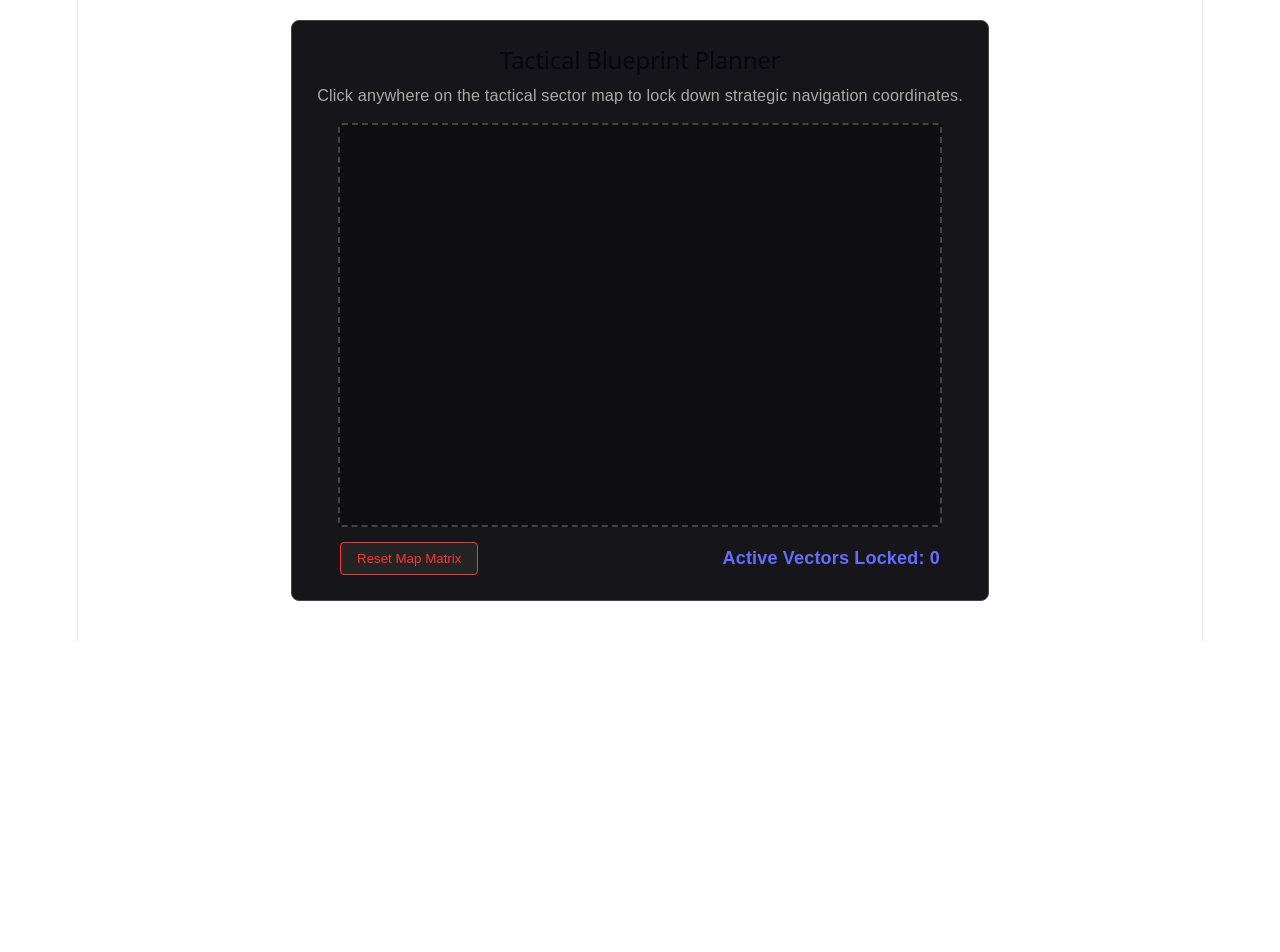
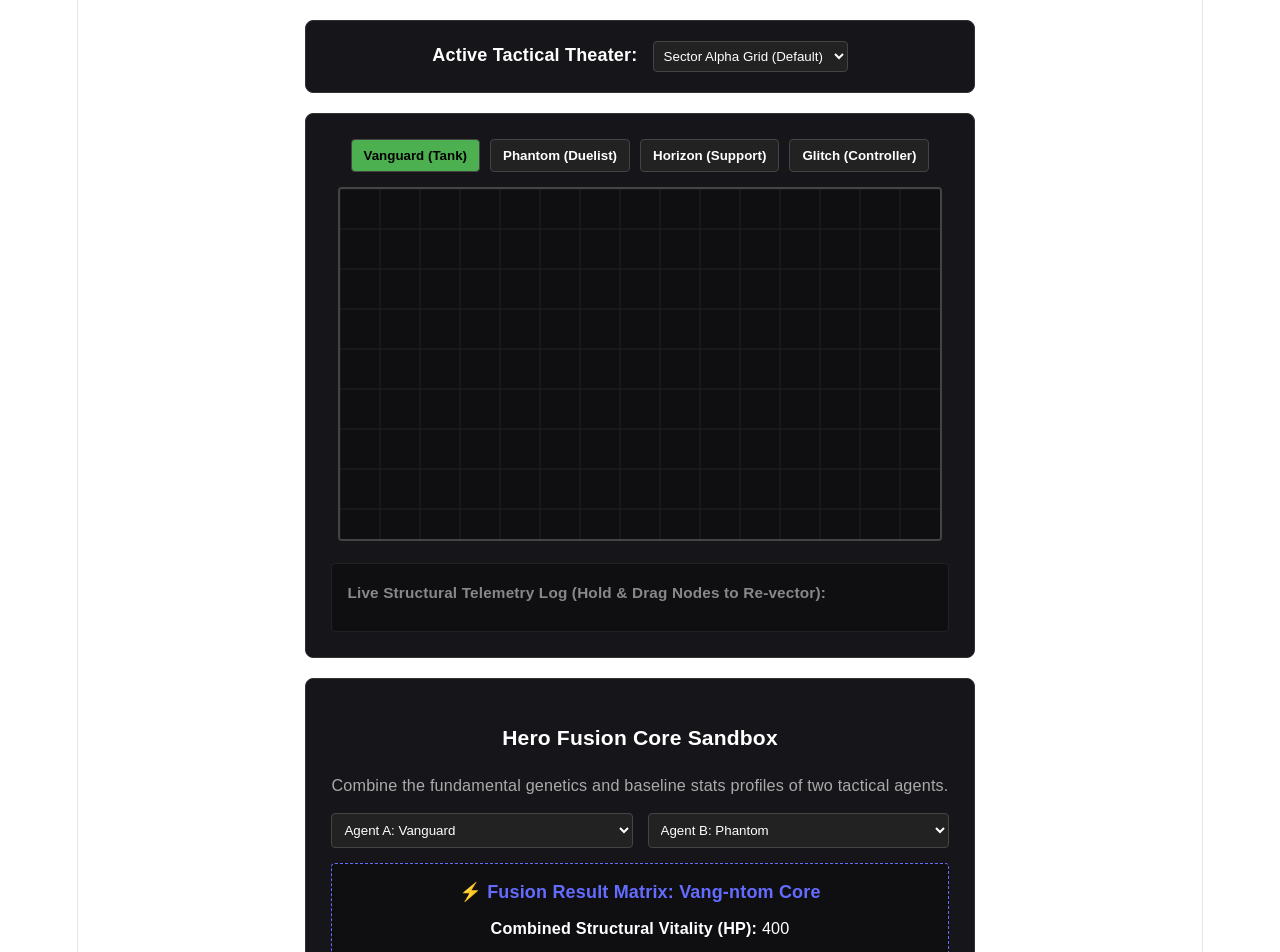
Before and after one commit to BlackHawk-source/project-chimera, a React (Vite) app: page / in a window 1280 px wide. Shown: the part 300-1252 px from the top of the page. Before the commit the page ends 941 px from the top, so only its background shows below. Built offline with nearby package versions, Linux system fonts and the light colour scheme.

Commit message:
feat: add drag-and-drop telemetry, chracter fusion, and map selector matrix

```diff
--- a/src/components/TacticalMap.jsx
+++ b/src/components/TacticalMap.jsx
@@ -1,73 +1,210 @@
-import React, { useRef, useState } from 'react';
+import React, { useRef, useState, useEffect } from 'react';
+
+// Centralized Mock Data
+const HERO_DATABASE = [
+  { id: 'vanguard', name: 'Vanguard', role: 'Tank', health: 600, speed: 4.5, iconColor: '#4caf50', ability: 'Barricade Shield' },
+  { id: 'phantom', name: 'Phantom', role: 'Duelist', health: 200, speed: 6.0, iconColor: '#ff9800', ability: 'Phase Dash' },
+  { id: 'horizon', name: 'Horizon', role: 'Support', health: 250, speed: 5.0, iconColor: '#00bcd4', ability: 'Healing Ward' },
+  { id: 'glitch', name: 'Glitch', role: 'Controller', health: 300, speed: 4.8, iconColor: '#e91e63', ability: 'System EMP' }
+];
+
+const THEATER_MAPS = [
+  { id: 'sector-alpha', name: 'Sector Alpha Grid (Default)', bgColor: '#0f0f12', gridColor: '#222' },
+  { id: 'omega-facility', name: 'Omega Lab Complex', bgColor: '#181313', gridColor: '#3c1a1a' },
+  { id: 'deep-space-outpost', name: 'Deep Space Station', bgColor: '#0b131a', gridColor: '#1a334d' }
+];
 
 export default function TacticalMap() {
   const canvasRef = useRef(null);
+
+  // Feature State Management
   const [markers, setMarkers] = useState([]);
+  const [selectedHero, setSelectedHero] = useState(HERO_DATABASE[0]);
+  const [activeTheater, setActiveTheater] = useState(THEATER_MAPS[0]);
+  const [isDragging, setIsDragging] = useState(false);
+  const [draggedNodeId, setDraggedNodeId] = useState(null);
 
-  const handleMapClick = (e) => {
-    const rect = canvasRef.current.getBoundingClientRect();
-    const x = Math.round(e.clientX - rect.left);
-    const y = Math.round(e.clientY - rect.top);
+  // Fusion Sandbox State
+  const [fusionParentA, setFusionParentA] = useState('vanguard');
+  const [fusionParentB, setFusionParentB] = useState('phantom');
 
-    // Create a new coordinate object
-    const newMarker = { x, y, id: Date.now(), type: 'Alpha Entry Point' };
-    const updatedMarkers = [...markers, newMarker];
-    setMarkers(updatedMarkers);
+  // Trigger continuous re-drawing whenever state modifications occur
+  useEffect(() => {
+    drawCanvasMatrix();
+  }, [markers, activeTheater]);
 
-    // Draw coordinate marker directly on browser HTML5 canvas context
-    const ctx = canvasRef.current.getContext('2d');
-    ctx.fillStyle = '#646cff';
-    ctx.shadowBlur = 10;
-    ctx.shadowColor = '#646cff';
+  const drawCanvasMatrix = () => {
+    const canvas = canvasRef.current;
+    if (!canvas) return;
+    const ctx = canvas.getContext('2d');
 
-    ctx.beginPath();
-    ctx.arc(x, y, 6, 0, 2 * Math.PI);
-    ctx.fill();
+    // Clear & redraw background canvas bounds
+    ctx.fillStyle = activeTheater.bgColor;
+    ctx.fillRect(0, 0, canvas.width, canvas.height);
 
-    // Reset shadow for text or future actions
-    ctx.shadowBlur = 0;
+    // Draw Map Schematics (Grid lines)
+    ctx.strokeStyle = activeTheater.gridColor;
+    ctx.lineWidth = 1;
+    for (let x = 0; x < canvas.width; x += 40) {
+      ctx.beginPath(); ctx.moveTo(x, 0); ctx.lineTo(x, canvas.height); ctx.stroke();
+    }
+    for (let y = 0; y < canvas.height; y += 40) {
+      ctx.beginPath(); ctx.moveTo(0, y); ctx.lineTo(canvas.width, y); ctx.stroke();
+    }
+
+    // Draw placed nodes along tracking array
+    markers.forEach((marker) => {
+      ctx.fillStyle = marker.color;
+      ctx.shadowBlur = 12;
+      ctx.shadowColor = marker.color;
+
+      ctx.beginPath();
+      ctx.arc(marker.x, marker.y, 10, 0, 2 * Math.PI);
+      ctx.fill();
+
+      // Render Hero tag initials inside circle
+      ctx.shadowBlur = 0;
+      ctx.fillStyle = '#fff';
+      ctx.font = 'bold 9px sans-serif';
+      ctx.textAlign = 'center';
+      ctx.fillText(marker.heroName.substring(0, 2).toUpperCase(), marker.x, marker.y + 3);
+    });
   };
 
-  const clearMap = () => {
-    const ctx = canvasRef.current.getContext('2d');
-    ctx.clearRect(0, 0, 600, 400);
-    setMarkers([]);
+  // Drag-and-Drop Math Handlers
+  const getCanvasCoords = (e) => {
+    const rect = canvasRef.current.getBoundingClientRect();
+    return {
+      x: Math.round(e.clientX - rect.left),
+      y: Math.round(e.clientY - rect.top)
+    };
   };
 
+  const handleMouseDown = (e) => {
+    const coords = getCanvasCoords(e);
+    // Proximity check: did user click within 15px radius of a node?
+    const clickedNode = markers.find(m => Math.hypot(m.x - coords.x, m.y - coords.y) < 15);
+
+    if (clickedNode) {
+      setIsDragging(true);
+      setDraggedNodeId(clickedNode.id);
+    } else {
+      // Place a fresh Node entry pinned to currently active Hero selection
+      const newNode = {
+        id: Date.now(),
+        x: coords.x,
+        y: coords.y,
+        heroName: selectedHero.name,
+        color: selectedHero.iconColor
+      };
+      setMarkers([...markers, newNode]);
+    }
+  };
+
+  const handleMouseMove = (e) => {
+    if (!isDragging || !draggedNodeId) return;
+    const coords = getCanvasCoords(e);
+    setMarkers(markers.map(m => m.id === draggedNodeId ? { ...m, x: coords.x, y: coords.y } : m));
+  };
+
+  const handleMouseUp = () => {
+    setIsDragging(false);
+    setDraggedNodeId(null);
+  };
+
+  // Run Character Fusion Sandbox Engine Logic
+  const calculateFusion = () => {
+    const pA = HERO_DATABASE.find(h => h.id === fusionParentA);
+    const pB = HERO_DATABASE.find(h => h.id === fusionParentB);
+    return {
+      name: `${pA.name.substring(0, 4)}-${pB.name.substring(pB.name.length - 4)} Core`,
+      health: Math.round((pA.health + pB.health) / 2),
+      speed: ((pA.speed + pB.speed) / 2).toFixed(1),
+      fusedAbility: `${pA.ability} + ${pB.ability}`
+    };
+  };
+
+  const currentFusion = calculateFusion();
+
   return (
-    <div style={{ border: '1px solid #444', padding: '25px', borderRadius: '8px', margin: '20px 0', backgroundColor: '#16161a', color: '#fff' }}>
-      <h2>Tactical Blueprint Planner</h2>
-      <p style={{ color: '#aaa', fontSize: '0.9rem' }}>Click anywhere on the tactical sector map to lock down strategic navigation coordinates.</p>
+    <div style={{ display: 'grid', gridTemplateColumns: '1fr', gap: '20px', color: '#fff' }}>
 
-      <div style={{ margin: '15px 0' }}>
-        <canvas
-          ref={canvasRef}
-          width={600}
-          height={400}
-          onClick={handleMapClick}
-          style={{ border: '2px dashed #444', backgroundColor: '#0f0f12', cursor: 'crosshair', display: 'block', margin: '0 auto', borderRadius: '4px' }}
-        />
+      {/* SECTION 4: MAP THEATER SWITCHER */}
+      <div style={{ background: '#16161a', padding: '20px', borderRadius: '8px', border: '1px solid #333' }}>
+        <label style={{ marginRight: '10px', fontWeight: 'bold' }}>Active Tactical Theater: </label>
+        <select
+          value={activeTheater.id}
+          onChange={(e) => {
+            setActiveTheater(THEATER_MAPS.find(m => m.id === e.target.value));
+            setMarkers([]); // Clear matrix fields smoothly on landscape wipe
+          }}
+          style={{ background: '#222', color: '#fff', padding: '6px', borderRadius: '4px', border: '1px solid #444' }}
+        >
+          {THEATER_MAPS.map(m => <option key={m.id} value={m.id}>{m.name}</option>)}
+        </select>
       </div>
 
-      <div style={{ display: 'flex', justifyContent: 'space-between', alignItems: 'center', maxWidth: '600px', margin: '0 auto' }}>
-        <button onClick={clearMap} style={{ backgroundColor: '#242424', color: '#ff3333', padding: '8px 16px', border: '1px solid #ff3333', borderRadius: '4px', cursor: 'pointer' }}>
-          Reset Map Matrix
-        </button>
-        <span style={{ color: '#646cff', fontWeight: 'bold' }}>Active Vectors Locked: {markers.length}</span>
-      </div>
+      {/* CANVAS DRAWING SPACE & INTERACTION HOOKS */}
+      <div style={{ background: '#16161a', padding: '25px', borderRadius: '8px', border: '1px solid #333', textAlign: 'center' }}>
 
-      {markers.length > 0 && (
-        <div style={{ marginTop: '20px', textAlign: 'left', maxHeight: '120px', overflowY: 'auto', backgroundColor: '#0f0f12', padding: '10px', borderRadius: '4px', border: '1px solid #222' }}>
-          <strong style={{ fontSize: '0.85rem', color: '#888' }}>Live Structural Telemetry Log:</strong>
-          <div style={{ display: 'grid', gridTemplateColumns: 'repeat(2, 1fr)', gap: '5px', fontSize: '0.8rem', fontFamily: 'monospace', marginTop: '5px' }}>
+        {/* SECTION 1: HERO PORTRAIT SELECTOR BAR */}
+        <div style={{ marginBottom: '15px', display: 'flex', justifyContent: 'center', gap: '10px' }}>
+          {HERO_DATABASE.map(hero => (
+            <button
+              key={hero.id}
+              onClick={() => setSelectedHero(hero)}
+              style={{
+                background: selectedHero.id === hero.id ? hero.iconColor : '#222',
+                color: selectedHero.id === hero.id ? '#000' : '#fff',
+                border: '1px solid #444', padding: '8px 12px', borderRadius: '4px', fontWeight: 'bold', cursor: 'pointer'
+              }}
+            >
+              {hero.name} ({hero.role})
+            </button>
+          ))}
+        </div>
+
+        <canvas
+          ref={canvasRef} width={600} height={350}
+          onMouseDown={handleMouseDown} onMouseMove={handleMouseMove} onMouseUp={handleMouseUp} onMouseLeave={handleMouseUp}
+          style={{ border: '2px solid #444', borderRadius: '4px', cursor: isDragging ? 'grabbing' : 'crosshair' }}
+        />
+
+        {/* SECTION 3: REAL-TIME VECTOR TRACKING LOG */}
+        <div style={{ marginTop: '15px', textAlign: 'left', background: '#0f0f12', padding: '15px', borderRadius: '4px', border: '1px solid #222' }}>
+          <strong style={{ fontSize: '0.85rem', color: '#888' }}>Live Structural Telemetry Log (Hold & Drag Nodes to Re-vector):</strong>
+          <div style={{ display: 'grid', gridTemplateColumns: 'repeat(2, 1fr)', gap: '8px', fontSize: '0.8rem', fontFamily: 'monospace', marginTop: '10px' }}>
             {markers.map((m, idx) => (
-              <div key={m.id} style={{ color: '#4caf50' }}>
-                📍 Node {idx + 1}: Vector [X: {m.x}, Y: {m.y}]
+              <div key={m.id} style={{ color: m.color }}>
+                📍 Node {idx + 1} [{m.heroName}]: Vector [X: {m.x}, Y: {m.y}]
               </div>
             ))}
           </div>
         </div>
-      )}
+      </div>
+
+      {/* SECTION 2: LIVE CHARACTER FUSION SANDBOX ENGINE */}
+      <div style={{ background: '#16161a', padding: '25px', borderRadius: '8px', border: '1px solid #333' }}>
+        <h3>Hero Fusion Core Sandbox</h3>
+        <p style={{ color: '#aaa', fontSize: '0.9rem' }}>Combine the fundamental genetics and baseline stats profiles of two tactical agents.</p>
+
+        <div style={{ display: 'flex', gap: '15px', margin: '15px 0' }}>
+          <select value={fusionParentA} onChange={(e) => setFusionParentA(e.target.value)} style={{ background: '#222', color: '#fff', padding: '8px', borderRadius: '4px', border: '1px solid #444', flex: 1 }}>
+            {HERO_DATABASE.map(h => <option key={h.id} value={h.id}>Agent A: {h.name}</option>)}
+          </select>
+          <select value={fusionParentB} onChange={(e) => setFusionParentB(e.target.value)} style={{ background: '#222', color: '#fff', padding: '8px', borderRadius: '4px', border: '1px solid #444', flex: 1 }}>
+            {HERO_DATABASE.map(h => <option key={h.id} value={h.id}>Agent B: {h.name}</option>)}
+          </select>
+        </div>
+
+        <div style={{ background: '#0f0f12', padding: '15px', borderRadius: '4px', border: '1px dashed #646cff' }}>
+          <h4 style={{ margin: '0 0 10px 0', color: '#646cff' }}>⚡ Fusion Result Matrix: {currentFusion.name}</h4>
+          <p style={{ margin: '5px 0', fontSize: '0.9rem' }}><strong>Combined Structural Vitality (HP):</strong> {currentFusion.health}</p>
+          <p style={{ margin: '5px 0', fontSize: '0.9rem' }}><strong>Velocity Rate (Speed):</strong> {currentFusion.speed} units/sec</p>
+          <p style={{ margin: '5px 0', fontSize: '0.9rem', color: '#4caf50' }}><strong>Synthesized Ability Module:</strong> {currentFusion.fusedAbility}</p>
+        </div>
+      </div>
+
     </div>
   );
 }
```
